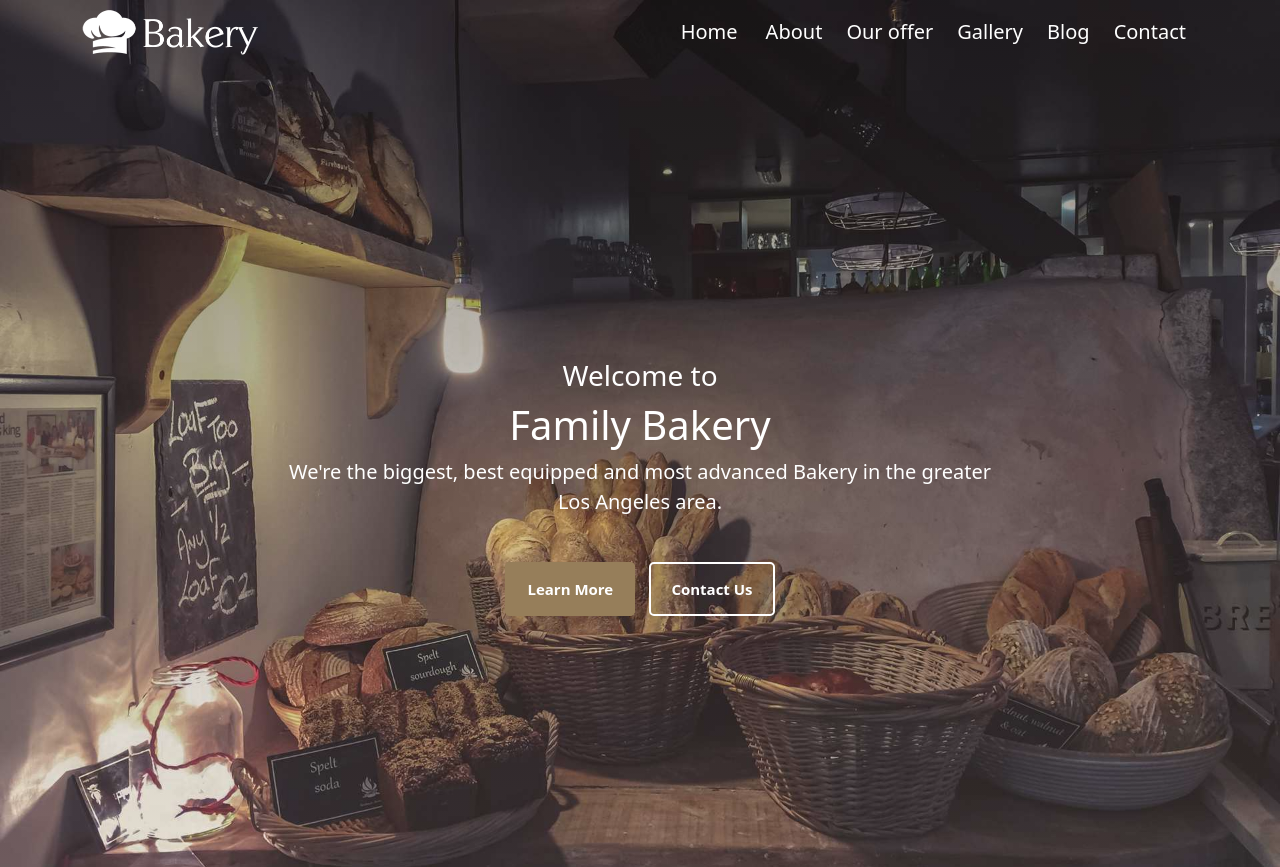
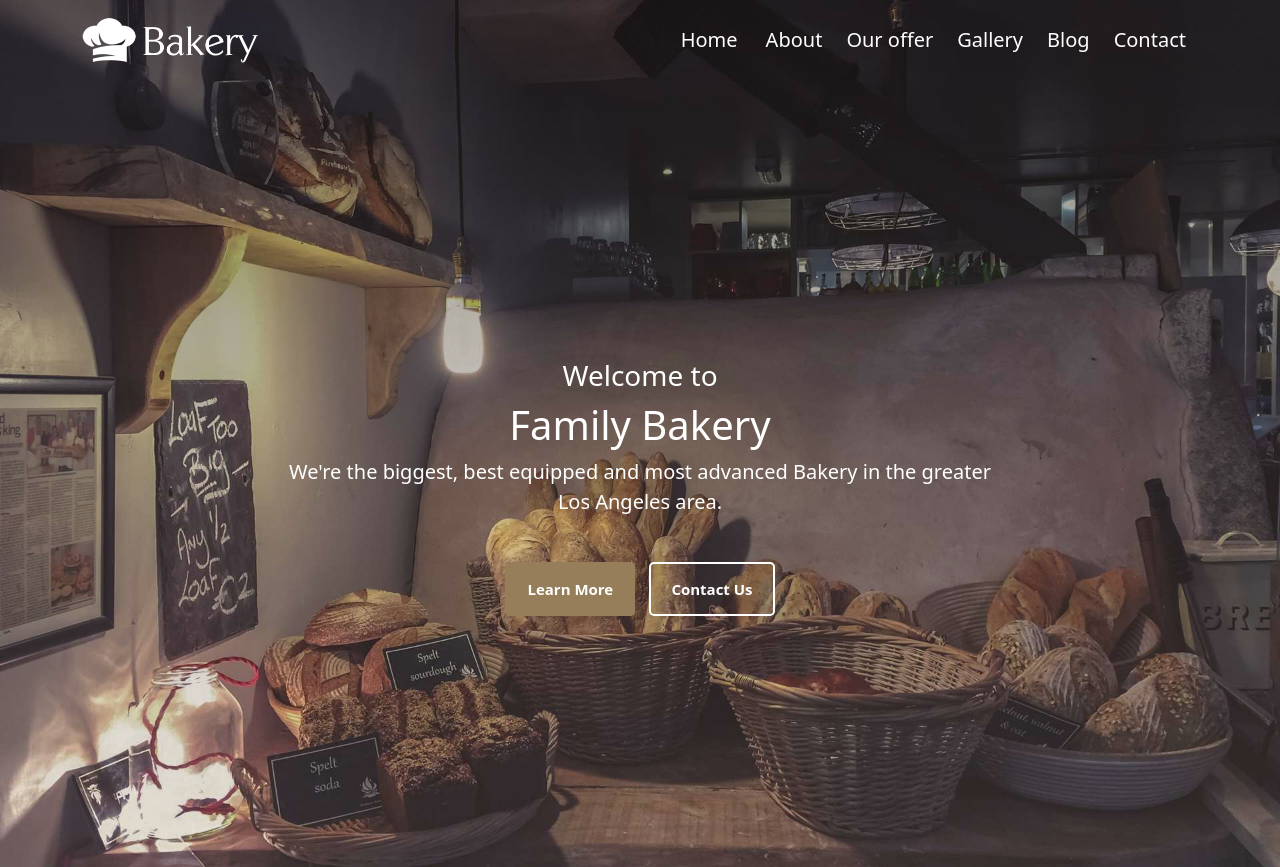
Before and after one commit to Mohamed-Abdelwahab22/Bakery-website, a plain HTML site: page index.html in a window 1280 px wide. Shown: the top 867 px of the page. Drawn offline with Linux system fonts and the light colour scheme.

Commit message:
edit navbat

```diff
--- a/css/index_style.css
+++ b/css/index_style.css
@@ -56,9 +56,10 @@
 
 .navbar , .nav-link  {
 
-    transition:  background-color 0.5s ease , color 0.5s ease;
+    transition:  background-color 0.5s ease , color 0.5s ease , padding 0.3s ease;
 
 }
+
 
 .home{
     background: linear-gradient( #0000005e , #ffffff11 ), url(../imges/drew-coffman-1872.jpg);
--- a/index.html
+++ b/index.html
@@ -22,10 +22,10 @@
 
 <!---------------------- navbar  ------------------------>
 
-        <nav class="navbar  fixed-top navbar-expand-lg navbar-light bg-transparent">
+        <nav class="navbar  fixed-top navbar-expand-lg navbar-light py-3 bg-transparent">
             <div class="container ">
-              <a class=" ms-auto  lightLogo" href="#"><img src="imges/bakery-light-1.png" class="w-50"></a>
-              <a class=" ms-auto  coloredLogo d-none" href="#"><img src="imges/bakery-color.png" class="w-50"></a>
+              <a class="lightLogo" href="#"><img src="imges/bakery-light-1.png" class="w-50"></a>
+              <a class="coloredLogo d-none" href="#"><img src="imges/bakery-color.png" class="w-50"></a>
               <button class="navbar-toggler" type="button" data-bs-toggle="collapse" data-bs-target="#navbarSupportedContent" aria-controls="navbarSupportedContent" aria-expanded="false" aria-label="Toggle navigation">
                 <span class="navbar-toggler-icon"></span>
               </button>
@@ -170,7 +170,7 @@
                     </div>
 
                     <div class=" col-md-6">
-                        <iframe  width="550" height="550" src="https://maps.google.com/maps?q=2880%20Broadway,%20New%20York&t=&z=13&ie=UTF8&iwloc=&output=embed"></iframe>
+                        <iframe class="w-100 h-100" src="https://maps.google.com/maps?q=2880%20Broadway,%20New%20York&t=&z=13&ie=UTF8&iwloc=&output=embed"></iframe>
 
                     </div>
 
--- a/js/mine.js
+++ b/js/mine.js
@@ -16,9 +16,9 @@ $(window).scroll(function(){
 
     if( scrollVal > 40){
 
-    $(".navbar").removeClass("bg-transparent")
+    $(".navbar").removeClass("bg-transparent , py-3")
 
-    $(".navbar").addClass("bg-light")
+    $(".navbar").addClass("bg-white , shadow-sm")
 
     $(".nav-link").removeClass("text-white")
 
@@ -34,9 +34,9 @@ $(window).scroll(function(){
     }
     else{
 
-        $(".navbar").removeClass("bg-light")
+        $(".navbar").removeClass("bg-white , shadow-sm")
 
-        $(".navbar").addClass("bg-transparent")
+        $(".navbar").addClass("bg-transparent , py-3")
 
         $(".nav-link").removeClass("text-dark")
 
```
